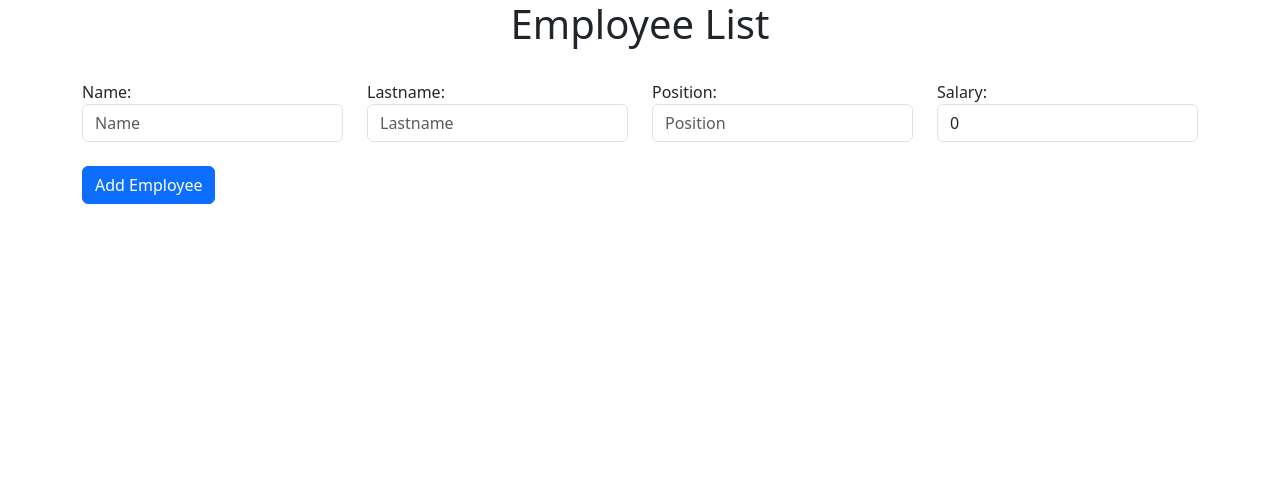
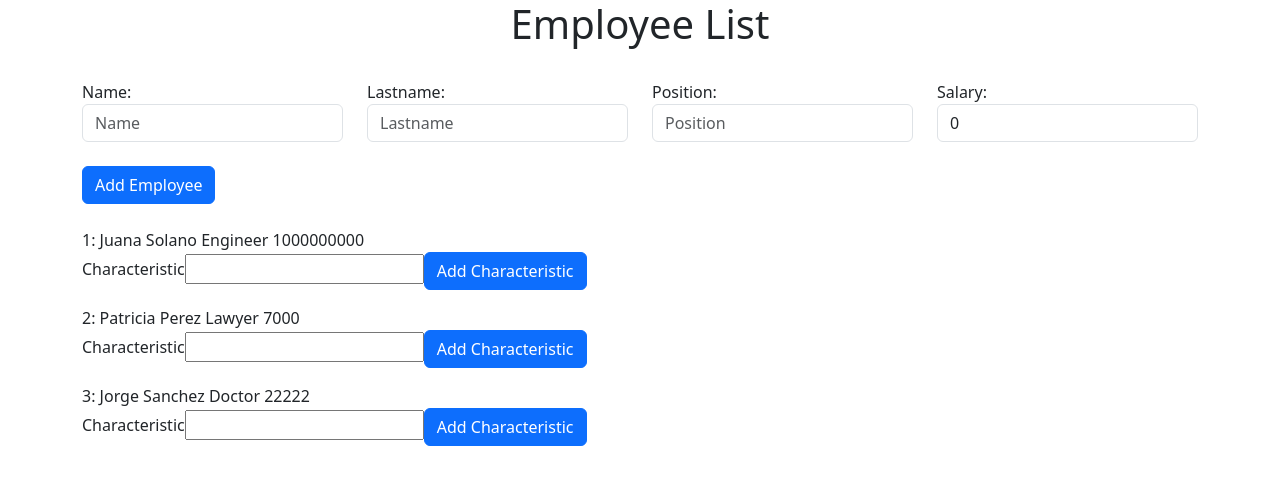
Before and after one commit to jsolano0112/practica-angular-formularioEmpleado, an Angular app: page / in a window 1280 px wide. Shown: the top 484 px of the page. Built offline with nearby package versions, Linux system fonts and the light colour scheme.

Commit message:
Updating

```diff
--- a/src/app/app.component.ts
+++ b/src/app/app.component.ts
@@ -9,6 +9,16 @@ import { Employee } from './employee.models';
 export class AppComponent {
   title = 'Employee List';
 
+  employees: Employee[] = [
+    new Employee("Juana","Solano","Engineer",1000000000),
+    new Employee("Patricia","Perez","Lawyer",7000),
+    new Employee("Jorge","Sanchez","Doctor",22222),
+  ];
+
+  AddingEmployee(){
+    let myEmployee = new Employee(this.cName, this.cLastname, this.cPosition, this.cSalary)
+    this.employees.push(myEmployee)
+  }
 
   cName : string = "";
   cLastname : string = "";
```
